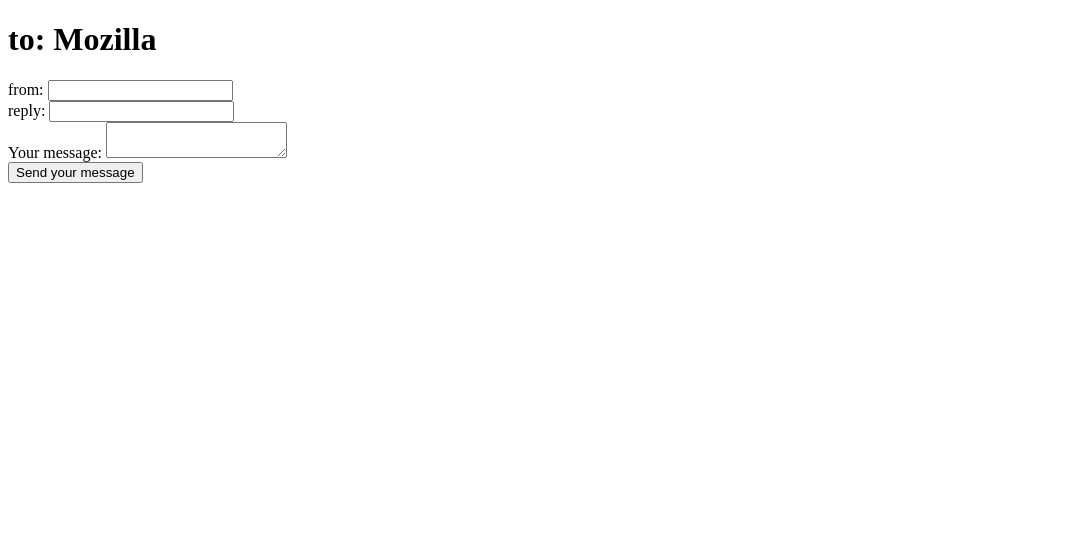
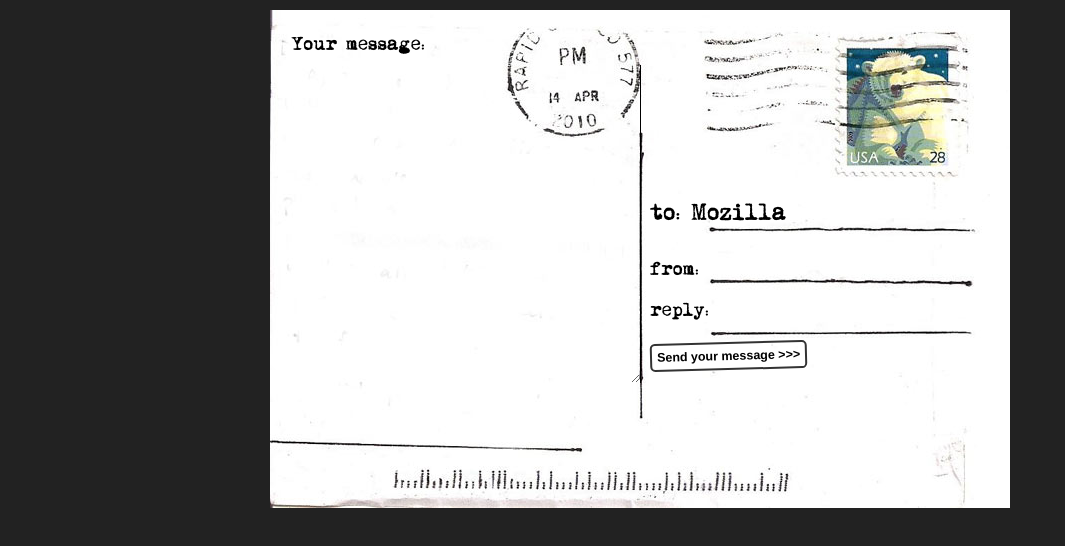
Before and after one commit to roaayala/the-foundations, a plain HTML site: page 033-form-postcard/index.html in a window 1280 px wide. Shown: the whole page, without its empty margins (0-1065 px from the left). Drawn offline with Linux system fonts and the light colour scheme; files whose address does not match are found by name.

Commit message:
form postcard: just follow tutorial

```diff
--- a/033-form-postcard/style.css
+++ b/033-form-postcard/style.css
@@ -17,4 +17,98 @@
 }
 
 body {
+	font: 1.3rem sans-serif;
+	padding: 0.5em;
+	margin: 0;
+	background: #222222;
 }
+
+form {
+	position: relative;
+	width: 740px;
+	height: 498px;
+	margin: 0 auto;
+	padding: 1em;
+	box-sizing: border-box;
+	background: white url('./assets/background.jpg');
+
+	/* we create our grid */
+	display: grid;
+	grid-gap: 20px;
+	grid-template-columns: repeat(2, 1fr);
+	grid-template-rows: 10em 1em 1em 1em;
+}
+
+h1 {
+	font:
+		1em 'typewriter',
+		monospace;
+	align-self: end;
+}
+
+#message {
+	grid-row: 1 / 5;
+}
+
+#from,
+#reply {
+	display: flex;
+}
+
+label {
+	font:
+		0.8em 'typewriter',
+		sans-serif;
+}
+
+input,
+textarea {
+	font:
+		1.4em/1.5em 'handwriting',
+		cursive,
+		sans-serif;
+	border: none;
+	padding: 0 10px;
+	margin: 0;
+	width: 80%;
+	background: none;
+}
+
+input:focus,
+textarea:focus {
+	background: rgb(0 0 0 / 10%);
+	border-radius: 5px;
+}
+textarea {
+	display: block;
+
+	padding: 10px;
+	margin: 10px 0 0 -10px;
+	width: 100%;
+	height: 90%;
+
+	border-right: 1px solid;
+
+	/* resize  : none; */
+	overflow: auto;
+}
+
+button {
+	padding: 5px;
+	font: bold 0.6em sans-serif;
+	border: 2px solid #333333;
+	border-radius: 5px;
+	background: none;
+	cursor: pointer;
+	transform: rotate(-1.5deg);
+}
+
+button::after {
+	content: ' >>>';
+}
+
+button:hover,
+button:focus {
+	background: black;
+	color: white;
+}
```
